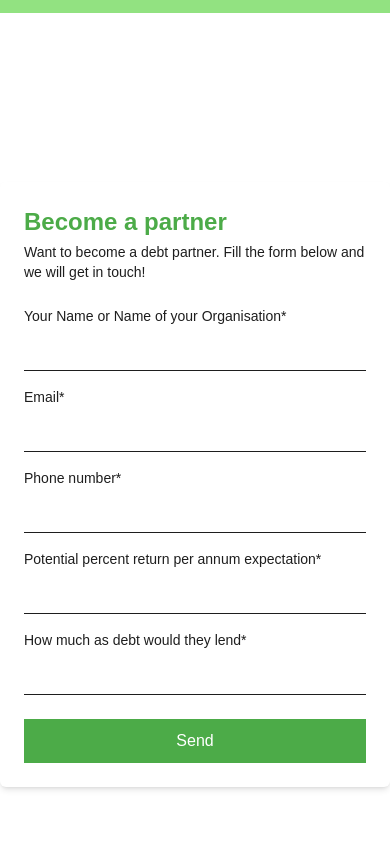
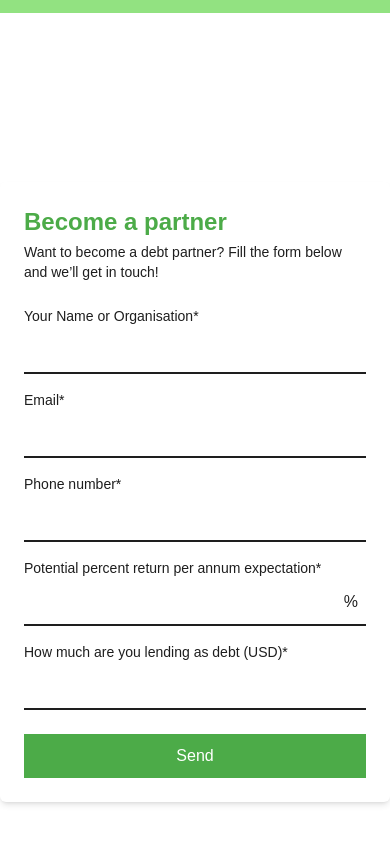
Before and after one commit to Leevai-Kaugu/fanaka-web-app, a Next.js app: page /partners in a window 390 px wide. Shown: the part 1266-2110 px from the top of the page. Built offline with nearby package versions, Linux system fonts and the light colour scheme.

Commit message:
All contact changes done

```diff
--- a/app/(root)/partners/page.tsx
+++ b/app/(root)/partners/page.tsx
@@ -38,7 +38,7 @@ export default function Home() {
           <Scroll>
             <div className="flex h-auto justify-around mt-[10vh] flex-col items-center">
               <h1 className="uppercase md:text-[2vw] text-[5vw] text-fp">Our Partners</h1>
-              <div className="w-full md:w-[70%] bg-flp p-10 flex flex-col md:flex-row w-[100%] mt-[5vh] gap-5 items-center justify-center">
+              <div className="w-full lg:w-[70%] bg-flp p-10 flex flex-col md:flex-row w-[100%] mt-[5vh] gap-5 items-center justify-center">
                 <Image
                     src='/LearnInk logo.png'
                     alt="Hero image"
@@ -85,7 +85,7 @@ export default function Home() {
             </div>
           </Scroll>
           <Scroll>
-            <div className="mt-[20vh] flex md:flex-row flex-col-reverse justify-center align-center gap-8">
+            <div className="mt-[20vh] flex lg:flex-row flex-col-reverse justify-center align-center gap-8">
               <PartnerForm/>
               <div className='lg:w-[40%] w-full p-6 flex flex-col justify-center sm:block hidden'>
                 <h1 className='lg:text-[2vw] md:text-[3vw] text-[4.5vw] text-fp'>Value Proposition for Key Stakeholders</h1>
--- a/app/api/partner/route.ts
+++ b/app/api/partner/route.ts
@@ -1,10 +1,22 @@
-// app/api/partner/route.ts
 import nodemailer from 'nodemailer';
 import { NextResponse } from 'next/server';
 
 export async function POST(req: Request) {
   try {
-    const { name, email, phoneNumber, expectedReturn, loanAmount } = await req.json();
+    const body = await req.json();
+
+    const {
+      name = 'N/A',
+      email = 'N/A',
+      phoneNumber = 'N/A',
+      expectedReturn = 'N/A',
+      loanAmount = 'N/A',
+    } = body;
+
+    // Validate required fields (optional)
+    if (!name || !email || !phoneNumber || !expectedReturn || !loanAmount) {
+      return NextResponse.json({ error: 'Missing required fields' }, { status: 400 });
+    }
 
     const transporter = nodemailer.createTransport({
       host: 'smtp.gmail.com',
@@ -18,15 +30,21 @@ export async function POST(req: Request) {
 
     await transporter.sendMail({
       from: process.env.GMAIL_USER,
-      to: 'levi@fanakatech.com',
-      subject: 'New Message from Fanaka Website',
-      text: `Investor Name: ${name}\nEmail: ${email}\nPhone: ${phoneNumber}\nPotential percent return per annum expectation: ${expectedReturn}\nHow much as debt would they lend: ${loanAmount}`,
+      to: 'info@fanakatech.com',
+      subject: '📩 New Partner Application – Fanaka Website',
+      text: `
+Investor Name or Organization: ${name}
+Email: ${email}
+Phone Number: ${phoneNumber}
+Expected Return (% p.a.): ${expectedReturn}
+Debt Investment Amount (USD): ${loanAmount}
+      `,
     });
+    console.log(expectedReturn, loanAmount);
+    return NextResponse.json({ success: true }, { status: 200 });
+  } catch (error: any) {
+    console.error('Email send error:', error.message || error);
 
-    return NextResponse.json({ success: true }, { status: 200 });
-  } catch (error) {
-    console.log();
-    console.error('Email send error:', error);
     return NextResponse.json({ error: 'Failed to send email' }, { status: 500 });
   }
 }
--- a/app/api/send-email/route.ts
+++ b/app/api/send-email/route.ts
@@ -18,7 +18,7 @@ export async function POST(req: Request) {
 
     await transporter.sendMail({
       from: process.env.GMAIL_USER,
-      to: 'levi@fanakatech.com',
+      to: 'info@fanakatech.com',
       subject: 'New Message from Fanaka Website',
       text: `Name: ${name}\nEmail: ${email}\nPhone: ${phone}\nMessage: ${message}`,
     });
--- a/components/messageForm/page.tsx
+++ b/components/messageForm/page.tsx
@@ -1,60 +1,143 @@
 'use client'
-import React from 'react';
-import { useState } from 'react';
+import React, { useState } from 'react';
 import SuccessModal from '@/components/successModal/page';
 
-
 export default function MessageForm() {
+  /* ---------- state ---------- */
   const [form, setForm] = useState({
     name: '',
     email: '',
     phone: '',
-        message: ''
+    message: '',
   });
+
+  const [errors, setErrors] = useState<{ email?: string }>({});
   const [showModal, setShowModal] = useState(false);
+
+  /* ---------- helpers ---------- */
+  const validateEmail = (email: string) =>
+    /^[^\s@]+@[^\s@]+\.[^\s@]+$/.test(email);
+
+  const inputClass = (hasError?: boolean) =>
+    `border-b-2 w-full focus:bg-green-100 px-2 text-fanakaGrey-50
+     outline-none transition-all duration-300
+     ${hasError ? 'border-red-500' : 'border-white focus:border-fp'}`;
+
+  /* ---------- handlers ---------- */
   const handleSubmit = async (e: React.FormEvent<HTMLFormElement>) => {
     e.preventDefault();
+
+    /* -- email validation -- */
+    if (!validateEmail(form.email)) {
+      setErrors({ email: 'Please enter a valid email address.' });
+      return;
+    }
+
+    /* clear any previous error */
+    setErrors({});
+
     try {
-            const response = await fetch('/api/send-email', {
+      await fetch('/api/send-email', {
         method: 'POST',
-                headers: {
-                    'Content-Type': 'application/json',
-                },
+        headers: { 'Content-Type': 'application/json' },
         body: JSON.stringify(form),
       });
 
-            const data = await response.json();
       setShowModal(true);
-            setForm({ name: '', email: '', phone: '', message: '' }); // Reset form
-        } catch (error) {
-            console.error('Error sending email:', error);
+      setForm({ name: '', email: '', phone: '', message: '' }); // reset form
+    } catch (err) {
+      console.error('Error sending email:', err);
       alert('Failed to send message. Please try again later.');
     }
   };
 
+  /* ---------- JSX ---------- */
+  return (
+    <>
+      <form onSubmit={handleSubmit}>
+        <p className="text-fp uppercase font-bold text-center md:text-start md:text-[2vw] text-[5vw]">
+          Get in Touch
+        </p>
 
+        <div className="flex flex-col gap-4 w-full h-full">
+          {/* Name */}
+          <label htmlFor="name" className="text-white">Name</label>
+          <input
+            id="name"
+            name="name"
+            type="text"
+            required
+            className={inputClass()}
+            value={form.name}
+            onChange={(e) => setForm({ ...form, name: e.target.value })}
+          />
 
-    return (
-        <div>
-            <form onSubmit={handleSubmit} >
-                <p className='text-fp uppercase font-bold text-center md:text-start md:text-[2vw] text-[5vw]'>Get in Touch</p>
-                <div className="flex flex-col gap-4 w-full h-full">
-                    <label htmlFor="name" className='text-white'>Name</label>
-                    <input type="text" id="name" name="name" required className="border-b-2 border-white focus:outline-none focus:border-fp px-2" onChange={e => setForm({ ...form, name: e.target.value })}/>
+          {/* Email */}
+          <label htmlFor="email" className="text-white">Email</label>
+          <input
+            id="email"
+            name="email"
+            type="email"
+            required
+            className={inputClass(!!errors.email)}
+            value={form.email}
+            onChange={(e) => {
+              setForm({ ...form, email: e.target.value });
+              /* clear error while typing */
+              if (errors.email) setErrors({});
+            }}
+          />
+          {errors.email && (
+            <p className="text-red-500 text-sm">{errors.email}</p>
+          )}
 
-                    <label htmlFor="email" className='text-white'>Email</label>
-                    <input type="email" id="email" name="email" required className="border-b-2 border-white px-2 focus:outline-none focus:border-fp" onChange={e => setForm({ ...form, email: e.target.value })}/>
+          {/* Phone */}
+          <label htmlFor="phone" className="text-white">Phone number</label>
+          <input
+            id="phone"
+            name="phone"
+            type="tel"
+            required
+            className={inputClass()}
+            value={form.phone}
+            onChange={(e) => setForm({ ...form, phone: e.target.value })}
+          />
 
-                    <label htmlFor="number" className='text-white'>Phone number</label>
-                    <input type="number" id="number" name="number" required className="border-b-2 border-white px-2 focus:outline-none focus:border-fp" onChange={e => setForm({ ...form, phone: e.target.value })}/>
+          {/* Message */}
+          <label htmlFor="message" className="text-white">Message</label>
+          <textarea
+            id="message"
+            name="message"
+            required
+            className={inputClass()}
+            value={form.message}
+            onChange={(e) => setForm({ ...form, message: e.target.value })}
+          />
 
-                    <label htmlFor="message" className='text-white'>Message</label>
-                    <textarea id="message" name="message" required className="border-b-2 border-white px-2 focus:outline-none focus:border-fp" onChange={e => setForm({ ...form, message: e.target.value })}></textarea>
+          {/* Submit */}
+          <button
+            type="submit"
+            className="bg-fp text-white rounded-md p-2 hover:bg-white hover:text-fp transition-all duration-300"
+          >
+            Send Message
+          </button>
 
-                    <button type="submit" className="bg-fp text-white rounded-md p-2 hover:bg-white hover:text-fp cursor-pointer transition-all duration-300">Send Message</button>
           <SuccessModal isOpen={showModal} onClose={() => setShowModal(false)} />
         </div>
       </form>
-        </div>
-    )
+
+      {/* autofill fix */}
+      <style jsx>{`
+        input:-webkit-autofill,
+        input:-webkit-autofill:hover,
+        input:-webkit-autofill:focus,
+        input:-webkit-autofill:active {
+          transition: background-color 9999s ease-in-out 0s;
+          -webkit-text-fill-color: #000 !important;
+          box-shadow: 0 0 0px 1000px white inset !important;
+          background-color: white !important;
         }
+      `}</style>
+    </>
+  );
+}
--- a/components/partner_form/page.tsx
+++ b/components/partner_form/page.tsx
@@ -3,122 +3,194 @@ import { useState } from 'react';
 import SuccessModal from '@/components/successModal/page';
 
 export default function PartnerApplicationForm() {
-  //Button logic
   const [isHovered, setIsHovered] = useState(false);
   const [coords, setCoords] = useState({ x: 0, y: 0 });
-  const handleMouseMove = (e: React.MouseEvent<HTMLButtonElement>) => {
-    const rect = e.currentTarget.getBoundingClientRect();
-    const x = e.clientX - rect.left;
-    const y = e.clientY - rect.top;
-    setCoords({ x, y });
-  };
-  const handleMouseLeave = () => {
-    setIsHovered(false);
-  };
-  const handleMouseEnter = () => {
-    setIsHovered(true);
-
-  };
-  //End of button logic
+  const [showModal, setShowModal] = useState(false);
 
   const [form, setForm] = useState({
     name: '',
     email: '',
     phoneNumber: '',
     expectedReturn: '',
-          loanAmount: ''
+    loanAmount: '',
   });
-      const [showModal, setShowModal] = useState(false);
+
+  const [errors, setErrors] = useState({
+    name: '',
+    email: '',
+    phoneNumber: '',
+    expectedReturn: '',
+    loanAmount: '',
+  });
+
+  const validateEmail = (email: string) =>
+    /^[^\s@]+@[^\s@]+\.[^\s@]+$/.test(email);
+
+  const validate = () => {
+    const newErrors = {
+      name: form.name.trim() === '' ? 'Name is required.' : '',
+      email: form.email.trim() === ''
+        ? 'Email is required.'
+        : !validateEmail(form.email)
+        ? 'Invalid email format.'
+        : '',
+      phoneNumber: form.phoneNumber.trim() === ''
+        ? 'Phone number is required.'
+        : isNaN(Number(form.phoneNumber))
+        ? 'Phone number must be numeric.'
+        : '',
+      expectedReturn: form.expectedReturn.trim() === ''
+        ? 'Expected return is required.'
+        : isNaN(Number(form.expectedReturn))
+        ? 'Expected return must be numeric.'
+        : parseFloat(form.expectedReturn) > 100
+        ? 'Expected return cannot exceed 100%.'
+        : '',
+      loanAmount: form.loanAmount.trim() === ''
+        ? 'Loan amount is required.'
+        : isNaN(Number(form.loanAmount.replace(/,/g, '')))
+        ? 'Loan amount must be numeric.'
+        : '',
+    };
+
+    setErrors(newErrors);
+    return Object.values(newErrors).every((msg) => msg === '');
+  };
+
   const handleSubmit = async (e: React.FormEvent<HTMLFormElement>) => {
     e.preventDefault();
+    if (!validate()) return;
+
+    const formattedForm = {
+      ...form,
+      loanAmount: Number(form.loanAmount.replace(/,/g, '')).toLocaleString('en-US'),
+      expectedReturn: `${form.expectedReturn}%`,
+    };
+
     try {
-              const response = await fetch('/api/send-email', {
+      const response = await fetch('/api/partner', {
         method: 'POST',
-                  headers: {
-                      'Content-Type': 'application/json',
-                  },
-                  body: JSON.stringify(form),
+        headers: { 'Content-Type': 'application/json' },
+        body: JSON.stringify(formattedForm),
       });
 
-              const data = await response.json();
+      if (!response.ok) throw new Error('Failed to send form');
+
+      setForm({
+        name: '',
+        email: '',
+        phoneNumber: '',
+        expectedReturn: '',
+        loanAmount: '',
+      });
+
       setShowModal(true);
-              setForm({ name: '', email: '', phoneNumber: '', expectedReturn: '', loanAmount: '' }); // Reset form
     } catch (error) {
-              console.error('Error sending email:', error);
-              alert('Failed to send message. Please try again later.');
+      console.error('Submission error:', error);
     }
   };
 
+  const handleInputChange = (field: keyof typeof form, value: string) => {
+    if (['phoneNumber', 'loanAmount', 'expectedReturn'].includes(field)) {
+      value = value.replace(/[^\d.]/g, '');
+    }
+
+    setForm({ ...form, [field]: value });
+    if (errors[field]) {
+      setErrors({ ...errors, [field]: '' });
+    }
+  };
+
+  const inputClass = (field: keyof typeof form) =>
+    `w-full border-b-2 px-2 py-2 h-11 bg-white focus:bg-green-100 outline-none transition-all duration-300 ${
+      errors[field] ? 'border-red-500' : 'border-fg focus:border-fp'
+    }`;
+
+  const handleMouseMove = (e: React.MouseEvent<HTMLButtonElement>) => {
+    const rect = e.currentTarget.getBoundingClientRect();
+    setCoords({ x: e.clientX - rect.left, y: e.clientY - rect.top });
+  };
+
+  const handleModalClose = () => {
+    setShowModal(false);
+    window.location.reload();
+  };
+
   return (
-    <form onSubmit={handleSubmit} className="max-w-md lg:mx-0 mx-auto bg-white p-6 rounded-md shadow-md">
+    <>
+      <form onSubmit={handleSubmit} className="lg:mx-0 mx-auto bg-white p-6 rounded-md shadow-md">
         <h2 className="text-2xl font-bold text-fp mb-1">Become a partner</h2>
-      <p className="text-sm text-fg mb-6">Want to become a debt partner. Fill the form below and we will get in touch!</p>
+        <p className="text-sm text-fg mb-6">Want to become a debt partner? Fill the form below and we’ll get in touch!</p>
 
-      <div className="mb-4">
-        <label className="block text-sm font-medium text-fg mb-1">Your Name or Name of your Organisation*</label>
+        {[{ label: 'Your Name or Organisation*', name: 'name', type: 'text' },
+          { label: 'Email*', name: 'email', type: 'email' },
+          { label: 'Phone number*', name: 'phoneNumber', type: 'tel' }].map((field) => (
+          <div className="mb-4" key={field.name}>
+            <label className="block text-sm font-medium text-fg mb-1">{field.label}</label>
             <input
-          name="name"
-          type="text"
-          onChange={e => setForm({ ...form, name: e.target.value })}
-          required
-          className="w-full border-b-1 border-fg outline-none focus:border-fp px-2 bg-white py-2 transition-all duration-300"
+              type={field.type}
+              name={field.name}
+              value={form[field.name as keyof typeof form]}
+              onChange={(e) => handleInputChange(field.name as keyof typeof form, e.target.value)}
+              className={inputClass(field.name as keyof typeof form)}
             />
+            {errors[field.name as keyof typeof form] && (
+              <p className="text-red-500 text-sm mt-1">{errors[field.name as keyof typeof form]}</p>
+            )}
           </div>
+        ))}
 
-
-      <div className="mb-4">
-        <label className="block text-sm font-medium text-fg mb-1">Email*</label>
-        <input
-          name="email"
-          type="email"
-          onChange={e => setForm({ ...form, email: e.target.value })}
-          required
-          className="w-full border-b-1 border-fg outline-none focus:border-fp px-2 bg-white py-2 transition-all duration-300"
-        />
-      </div>
-
-      <div className="mb-4">
-        <label className="block text-sm font-medium text-fg mb-1">Phone number*</label>
-        <input
-          name="phoneNumber"
-          type="tel"
-          onChange={e => setForm({ ...form, phoneNumber: e.target.value })}
-          required
-          className="w-full border-b-1 border-fg outline-none focus:border-fp px-2 bg-white py-2 transition-all duration-300"
-        />
-      </div>
-
-      <div className="mb-4">
-        <label className="block text-sm font-medium text-fg mb-1">Potential percent return per annum expectation*</label>
+        <div className="mb-4 relative">
+          <label className="block text-sm font-medium text-fg mb-1">
+            Potential percent return per annum expectation*
+          </label>
+          <div className="relative">
             <input
               name="expectedReturn"
-          type="number"
-          min="0"
-          step="0.01"
-          onChange={e => setForm({ ...form, expectedReturn: e.target.value })}
-          required
-          className="w-full border-b-1 border-fg outline-none focus:border-fp px-2 bg-white py-2 transition-all duration-300"
+              type="text"
+              inputMode="decimal"
+              value={form.expectedReturn}
+              onChange={(e) => handleInputChange('expectedReturn', e.target.value)}
+              className={`${inputClass('expectedReturn')} pr-6`}
             />
+            <span className="absolute right-2 top-2 text-fg pointer-events-none">%</span>
+          </div>
+          {errors.expectedReturn && (
+            <p className="text-red-500 text-sm mt-1">{errors.expectedReturn}</p>
+          )}
         </div>
 
         <div className="mb-6">
-        <label className="block text-sm font-medium text-fg mb-1">How much as debt would they lend*</label>
+          <label className="block text-sm font-medium text-fg mb-1">
+            How much are you lending as debt (USD)*
+          </label>
           <input
             name="loanAmount"
-          type="number"
-          min="0"
-          step="100"
-          onChange={e => setForm({ ...form, loanAmount: e.target.value })}
-          required
-          className="w-full border-b-1 border-fg outline-none focus:border-fp px-2 bg-white py-2 transition-all duration-300"
+            type="text"
+            inputMode="numeric"
+            value={
+              form.loanAmount
+                ? Number(form.loanAmount.replace(/,/g, '')).toLocaleString('en-US')
+                : ''
+            }
+            onChange={(e) => {
+              const rawValue = e.target.value.replace(/,/g, '');
+              if (!isNaN(Number(rawValue))) {
+                handleInputChange('loanAmount', rawValue);
+              }
+            }}
+            className={inputClass('loanAmount')}
           />
+          {errors.loanAmount && (
+            <p className="text-red-500 text-sm mt-1">{errors.loanAmount}</p>
+          )}
         </div>
 
         <button
-        onMouseEnter={handleMouseEnter}
-        onMouseLeave={handleMouseLeave}
+          type="submit"
+          onMouseEnter={() => setIsHovered(true)}
+          onMouseLeave={() => setIsHovered(false)}
           onMouseMove={handleMouseMove}
-        type="submit"
           className="relative w-full bg-fp overflow-hidden border-0 px-[30px] py-[10px] text-background cursor-pointer hover:text-foreground hover:border-fp transition"
         >
           <span
@@ -132,7 +204,22 @@ export default function PartnerApplicationForm() {
           />
           <span className="relative z-10">Send</span>
         </button>
-      <SuccessModal isOpen={showModal} onClose={() => setShowModal(false)} />
+
+        <SuccessModal isOpen={showModal} onClose={handleModalClose} />
       </form>
+
+      {/* Autofill Fix Styles */}
+      <style jsx>{`
+        input:-webkit-autofill,
+        input:-webkit-autofill:hover,
+        input:-webkit-autofill:focus,
+        input:-webkit-autofill:active {
+          transition: background-color 9999s ease-in-out 0s;
+          -webkit-text-fill-color: #000 !important;
+          box-shadow: 0 0 0px 1000px white inset !important;
+          background-color: white !important;
+        }
+      `}</style>
+    </>
   );
 }
```
Also changed, not shown: components/successModal/page.tsx (+8 -1 lines). Lines whose indentation alone changed are shown as unchanged.
